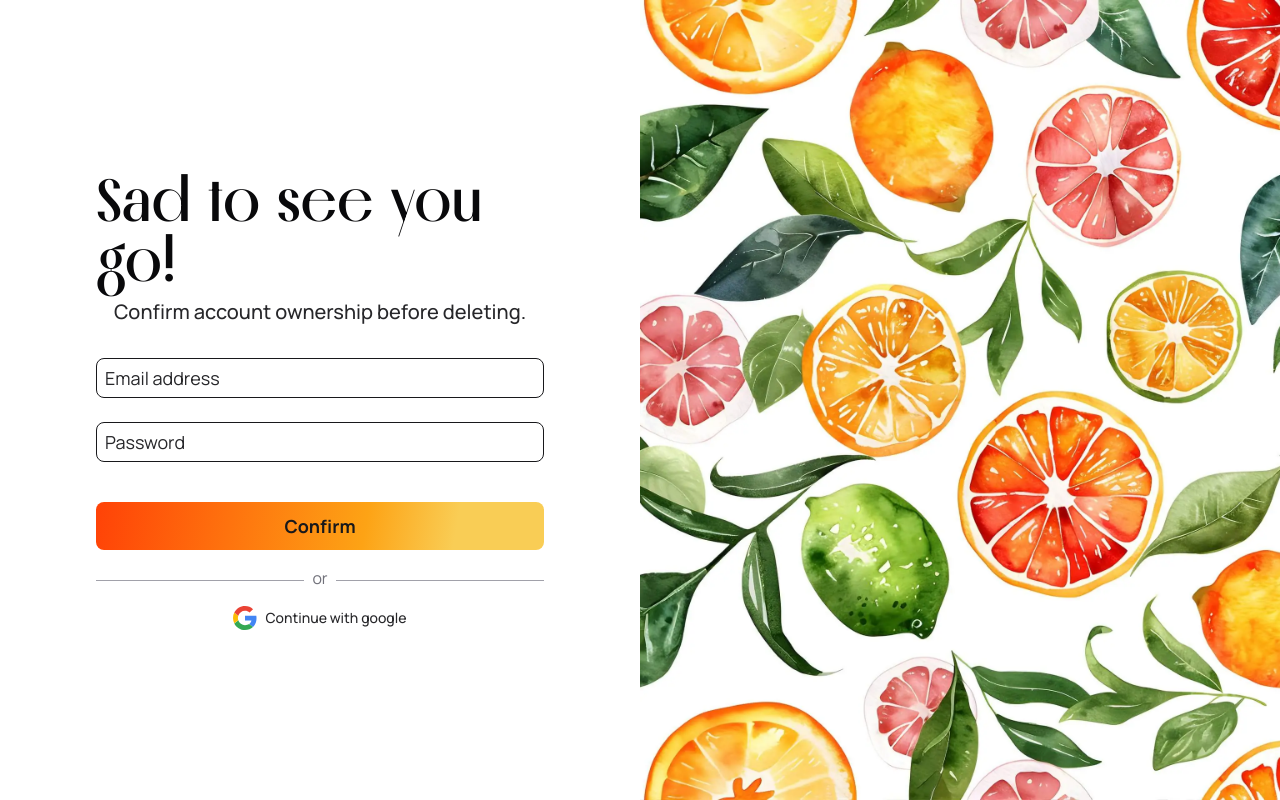
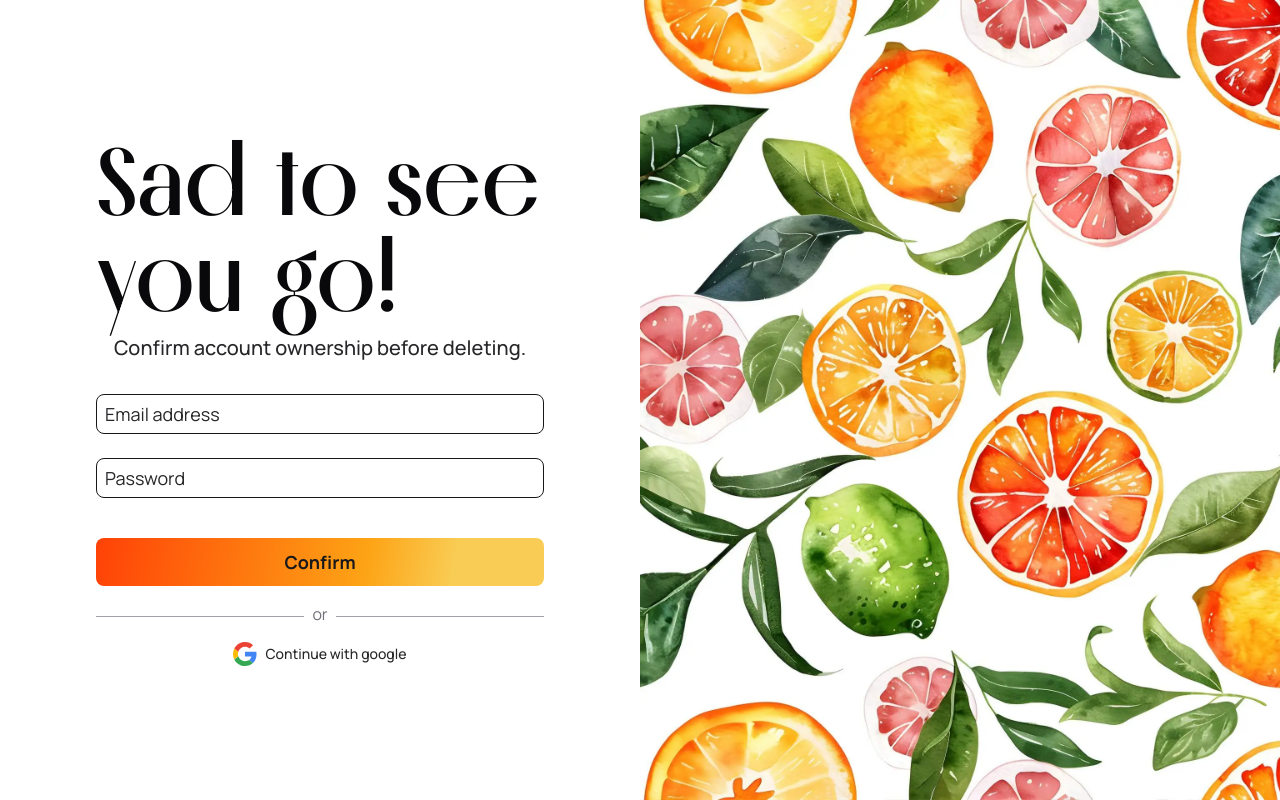
Before and after one commit to VriaA/pantry-scout, a Next.js app: page /delete-account in a window 1280 px wide. Built offline with nearby package versions, Linux system fonts and the light colour scheme; no server answers.

Commit message:
change auth page heading font size

```diff
--- a/src/components/Auth.tsx
+++ b/src/components/Auth.tsx
@@ -26,7 +26,7 @@ export default function Auth(): JSX.Element {
         <Box className="flex justify-center items-center h-[100svh] max-w-[1536px]">
             <Box className="flex flex-col items-center justify-center w-full md:w-1/2 h-full">
                 <section className="flex flex-col items-center w-full px-10 md:px-0 md:w-[70%]">
-                    <h1 className="self-center text-[52px] md:text-6xl text-zinc-950 font-melodrama font-semibold leading-none">
+                    <h1 className="self-center text-[52px] md:text-6xl lg:text-8xl text-zinc-950 font-melodrama font-semibold leading-none">
                         {isDeleteAccount
                             ? "Sad to see you go!"
                             : `Welcome!`}
```
